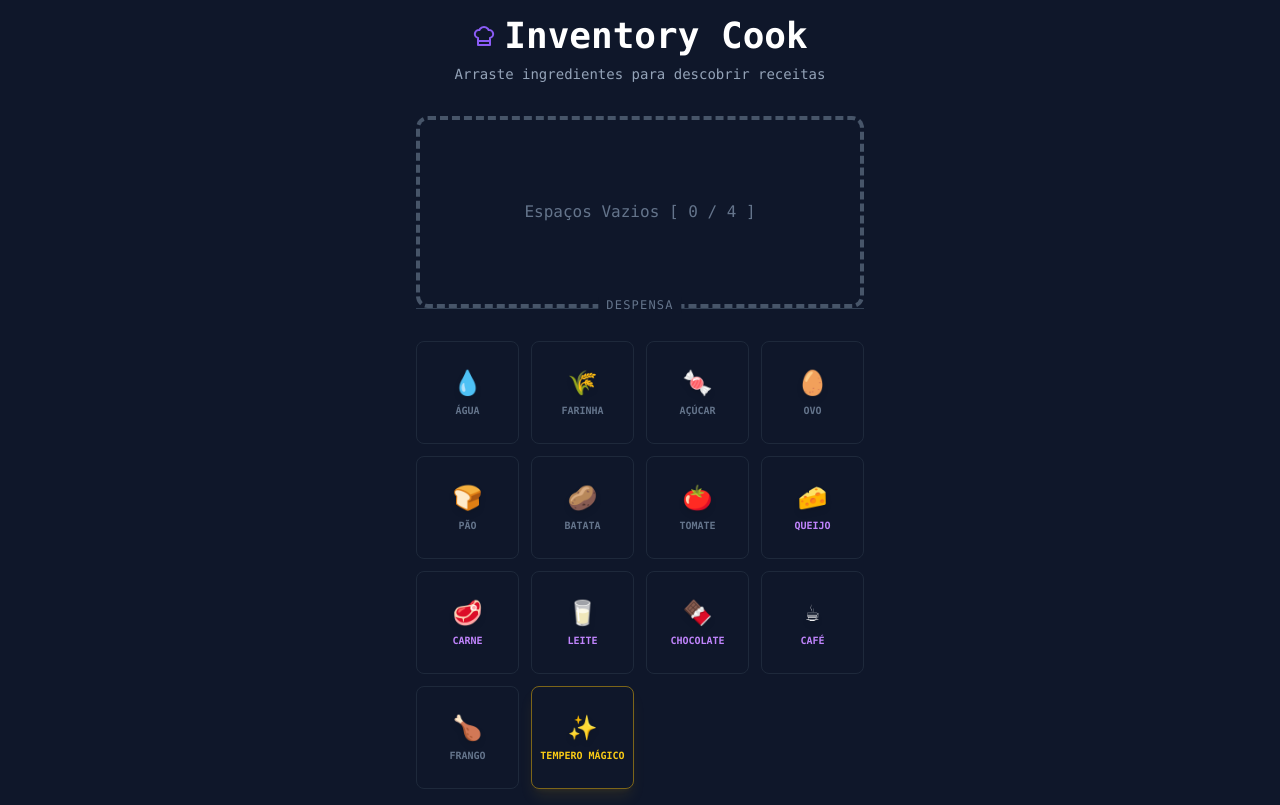
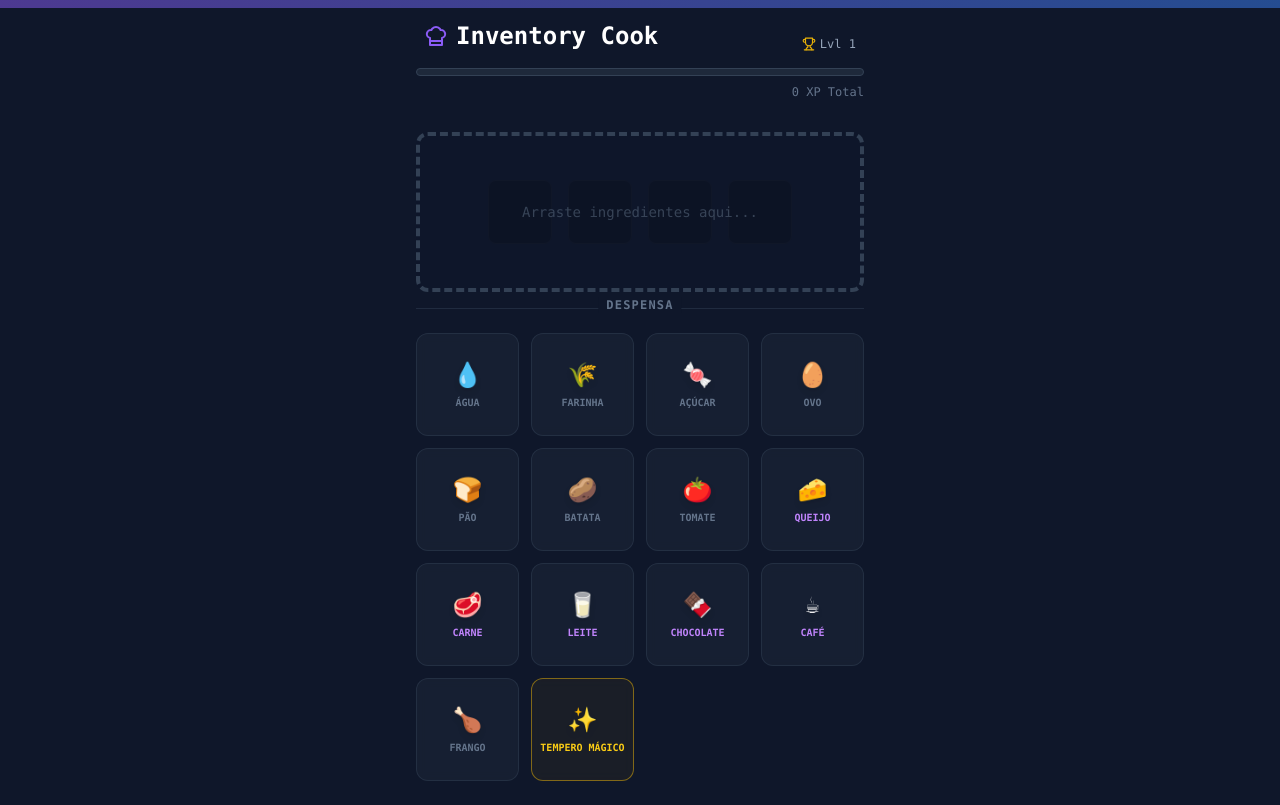
Before and after one commit to ChrisRL95/Inventory-Cook, a Next.js app: page / in a window 1280 px wide. Built offline with nearby package versions, Linux system fonts and the light colour scheme.

Commit message:
Update page.js

```diff
--- a/app/page.js
+++ b/app/page.js
@@ -1,15 +1,16 @@
 'use client';
 
 import { useState } from 'react';
-import { Sparkles, ChefHat, Trash2, Clock, BookOpen, X } from 'lucide-react';
-// Importando o novo banco de dados
+import { Sparkles, ChefHat, Trash2, Clock, BookOpen, X, Trophy } from 'lucide-react';
+import { motion, AnimatePresence } from 'framer-motion'; // Importando a mágica da animação
 import { ingredientes, receitas } from './data';
 
 export default function Home() {
   const [inventory, setInventory] = useState([]);
   const [pantry] = useState(ingredientes);
   const [craftResult, setCraftResult] = useState(null);
-  const [selectedRecipe, setSelectedRecipe] = useState(null); // Estado para o Modal
+  const [selectedRecipe, setSelectedRecipe] = useState(null);
+  const [xp, setXp] = useState(0); // Estado para o XP Acumulado
 
   // --- DRAG AND DROP ---
   const handleDragStart = (e, item, source) => {
@@ -24,8 +25,6 @@ export default function Home() {
 
     if (source === 'inventory') return;
     if (inventory.length >= 4) return;
-
-    // Evita duplicatas exatas se desejar (opcional)
     if (inventory.some(i => i.id === itemData.id)) return;
 
     const newInventory = [...inventory, itemData];
@@ -37,7 +36,6 @@ export default function Home() {
     e.preventDefault();
     const source = e.dataTransfer.getData('source');
 
-    // Se soltar na loja vindo do inventário, remove o item
     if (source === 'inventory') {
       const itemData = JSON.parse(e.dataTransfer.getData('item'));
       const indexToRemove = inventory.findIndex(i => i.id === itemData.id);
@@ -52,85 +50,129 @@ export default function Home() {
 
   const allowDrop = (e) => e.preventDefault();
 
-  // --- LÓGICA DE CRAFTING ---
+  // --- LÓGICA ---
   const checkRecipes = (currentInventory) => {
     const invIds = currentInventory.map(i => i.id);
-
-    // Busca no arquivo data.js
     const found = receitas.find(recipe => {
-      // Verifica se tem TODOS os ingredientes necessários
       const hasAllIngredients = recipe.ingredients.every(ing => invIds.includes(ing));
-      // Verifica se não tem ingredientes sobrando (Match Exato)
       const isExactMatch = recipe.ingredients.length === invIds.length;
-
       return hasAllIngredients && isExactMatch;
     });
-
     setCraftResult(found || null);
   };
 
+  // Função para "Consumir" a receita e ganhar XP
+  const handleCraftComplete = () => {
+    if (craftResult) {
+      setXp(prev => prev + craftResult.xp);
+      setSelectedRecipe(craftResult);
+      // Opcional: Limpar inventário após craftar
+      // setInventory([]);
+      // setCraftResult(null);
+    }
+  };
+
   return (
-    <main className="flex min-h-screen flex-col items-center justify-center p-4 bg-rpg-bg text-white font-mono relative">
+    <main className="flex min-h-screen flex-col items-center justify-center p-4 bg-rpg-bg text-white font-mono relative overflow-hidden">
 
-      {/* HEADER */}
-      <header className="mb-8 text-center">
-        <h1 className="text-4xl font-bold flex items-center justify-center gap-2">
+      {/* BACKGROUND DECORATION (Vibe Coding) */}
+      <div className="absolute top-0 left-0 w-full h-2 bg-gradient-to-r from-rpg-accent to-blue-500 opacity-50"></div>
+
+      {/* HEADER & XP BAR */}
+      <header className="mb-8 text-center w-full max-w-md">
+        <div className="flex justify-between items-end mb-4 px-2">
+            <h1 className="text-2xl font-bold flex items-center gap-2">
             <ChefHat className="text-rpg-accent" /> Inventory Cook
             </h1>
-        <p className="text-slate-400 text-sm mt-2">Arraste ingredientes para descobrir receitas</p>
+            <div className="text-xs text-slate-400 flex items-center gap-1">
+                <Trophy size={14} className="text-yellow-500"/> Lvl {Math.floor(xp / 100) + 1}
+            </div>
+        </div>
+
+        {/* Barra de XP */}
+        <div className="w-full h-2 bg-slate-800 rounded-full overflow-hidden mb-2 border border-slate-700">
+            <motion.div
+                className="h-full bg-gradient-to-r from-rpg-accent to-purple-400"
+                initial={{ width: 0 }}
+                animate={{ width: `${Math.min((xp % 1000) / 10, 100)}%` }}
+                transition={{ type: "spring", stiffness: 50 }}
+            />
+        </div>
+        <p className="text-slate-500 text-xs text-right">{xp} XP Total</p>
       </header>
 
       {/* ÁREA DE CRAFTING (INVENTÁRIO) */}
       <div
         className={`
-          relative w-full max-w-md h-48 rounded-xl border-4 border-dashed transition-all duration-300 flex items-center justify-center gap-4 p-4
-          ${inventory.length > 0 ? 'border-rpg-accent bg-slate-800/50' : 'border-slate-600 bg-slate-900'}
+          relative w-full max-w-md h-40 rounded-xl border-4 border-dashed transition-all duration-300 flex items-center justify-center gap-4 p-4 mb-4
+          ${inventory.length > 0 ? 'border-rpg-accent bg-slate-800/30' : 'border-slate-700 bg-slate-900/50'}
         `}
         onDrop={handleDropOnInventory}
         onDragOver={allowDrop}
       >
+        {/* SLOTS VAZIOS (Visual RPG) */}
+        <div className="absolute inset-0 flex items-center justify-center gap-4 pointer-events-none opacity-30">
+            {[...Array(4)].map((_, i) => (
+                <div key={i} className="w-16 h-16 rounded-lg bg-black/40 shadow-inner border border-white/5"></div>
+            ))}
+        </div>
+
         {inventory.length === 0 && (
-          <span className="text-slate-500 absolute pointer-events-none">Espaços Vazios [ 0 / 4 ]</span>
+          <span className="text-slate-600 text-sm absolute pointer-events-none animate-pulse">
+            Arraste ingredientes aqui...
+          </span>
         )}
 
+        {/* ITENS COM FRAMER MOTION */}
+        <AnimatePresence>
             {inventory.map((item, index) => (
-          <div
+            <motion.div
                 key={`${item.id}-${index}`}
+                layoutId={item.id} // Animação mágica de posição
+                initial={{ scale: 0, rotate: -180 }}
+                animate={{ scale: 1, rotate: 0 }}
+                exit={{ scale: 0, opacity: 0 }}
+                whileHover={{ scale: 1.1, cursor: 'grab' }}
+                whileTap={{ scale: 0.95 }}
                 draggable
                 onDragStart={(e) => handleDragStart(e, item, 'inventory')}
-            className="w-16 h-16 bg-slate-700 rounded-lg flex items-center justify-center text-3xl cursor-grab active:cursor-grabbing hover:scale-110 transition-transform shadow-lg border-2 border-slate-500 relative z-10"
+                className="w-16 h-16 bg-slate-700 rounded-lg flex items-center justify-center text-3xl shadow-lg border-2 border-slate-500 relative z-10"
             >
                 {item.icon}
-          </div>
+            </motion.div>
             ))}
+        </AnimatePresence>
 
-        {/* BOTÃO DE RESULTADO (ABRE O MODAL) */}
+        {/* BOTÃO DE RESULTADO */}
+        <AnimatePresence>
             {craftResult && (
-          <button
-            onClick={() => setSelectedRecipe(craftResult)}
-            className="absolute -top-6 left-1/2 -translate-x-1/2 bg-green-500 text-black px-6 py-2 rounded-full font-bold animate-bounce flex items-center gap-2 shadow-[0_0_20px_rgba(34,197,94,0.6)] hover:bg-green-400 transition-colors z-20 cursor-pointer whitespace-nowrap"
+            <motion.button
+                initial={{ y: 20, opacity: 0 }}
+                animate={{ y: 0, opacity: 1 }}
+                exit={{ y: 10, opacity: 0 }}
+                whileHover={{ scale: 1.05 }}
+                onClick={handleCraftComplete} // Agora ganha XP ao clicar!
+                className="absolute -top-6 bg-green-500 text-black px-6 py-2 rounded-full font-bold flex items-center gap-2 shadow-[0_0_20px_rgba(34,197,94,0.6)] hover:bg-green-400 z-20"
             >
-            <Sparkles size={16} /> CRAFTADO: {craftResult.name} (Ver Receita)
-          </button>
+                <Sparkles size={16} /> CRAFTAR: {craftResult.name}
+            </motion.button>
             )}
+        </AnimatePresence>
       </div>
 
       {/* BOTÃO LIMPAR */}
       {inventory.length > 0 && (
         <button
-          onClick={() => {
-            setInventory([]);
-            setCraftResult(null);
-          }}
-          className="mt-4 mb-8 text-xs text-red-400 hover:text-red-300 flex items-center gap-1 transition-colors"
+          onClick={() => { setInventory([]); setCraftResult(null); }}
+          className="mb-8 text-xs text-red-400 hover:text-red-300 flex items-center gap-1 transition-colors opacity-70 hover:opacity-100"
         >
           <Trash2 size={14} /> Limpar Caldeirão
         </button>
       )}
 
-      {/* ÁREA DE SELEÇÃO (LOJA) */}
-      <div className="w-full max-w-md border-t border-slate-700 pt-8 relative">
-        <span className="absolute left-1/2 -translate-x-1/2 -top-3 bg-rpg-bg px-2 text-slate-500 text-xs uppercase tracking-widest">
+      {/* LOJA (DESPENSA) */}
+      <div className="w-full max-w-md border-t border-slate-700/50 pt-6 relative">
+        <span className="absolute left-1/2 -translate-x-1/2 -top-3 bg-rpg-bg px-2 text-slate-500 text-xs uppercase tracking-widest font-bold">
           Despensa
         </span>
 
@@ -140,41 +182,45 @@ export default function Home() {
           onDragOver={allowDrop}
         >
           {pantry.map((item) => (
-            <div
+            <motion.div
               key={item.id}
               draggable
+              layoutId={`store-${item.id}`}
+              whileHover={{ scale: 1.05, backgroundColor: 'rgba(30, 41, 59, 1)' }}
+              whileTap={{ scale: 0.95 }}
               onDragStart={(e) => handleDragStart(e, item, 'pantry')}
               className={`
-                aspect-square rounded-lg flex flex-col items-center justify-center gap-1 cursor-pointer
-                hover:bg-slate-800 transition-colors border border-slate-800
-                ${item.rarity === 'rare' ? 'border-purple-500/30' : ''}
-                ${item.rarity === 'legendary' ? 'border-yellow-500/50 shadow-lg shadow-yellow-500/10' : ''}
+                aspect-square rounded-xl flex flex-col items-center justify-center gap-1 cursor-grab active:cursor-grabbing
+                bg-slate-800/50 border border-slate-700/50 backdrop-blur-sm transition-colors
+                ${item.rarity === 'rare' ? 'border-purple-500/30 bg-purple-500/5' : ''}
+                ${item.rarity === 'legendary' ? 'border-yellow-500/50 bg-yellow-500/5' : ''}
               `}
             >
-              <span className="text-2xl drop-shadow-md">{item.icon}</span>
+              <span className="text-2xl drop-shadow-md filter">{item.icon}</span>
               <span className={`text-[10px] font-bold uppercase text-center ${
                 item.rarity === 'legendary' ? 'text-yellow-400' :
                 item.rarity === 'rare' ? 'text-purple-400' : 'text-slate-500'
               }`}>
                 {item.name}
               </span>
-            </div>
+            </motion.div>
           ))}
         </div>
       </div>
 
-      {/* --- MODAL (POPUP) --- */}
+      {/* MODAL */}
+      <AnimatePresence>
         {selectedRecipe && (
-        <div
-          className="fixed inset-0 bg-black/80 flex items-center justify-center z-50 p-4 backdrop-blur-sm"
+            <motion.div
+            initial={{ opacity: 0 }} animate={{ opacity: 1 }} exit={{ opacity: 0 }}
+            className="fixed inset-0 bg-black/80 flex items-center justify-center z-50 p-4 backdrop-blur-md"
             onClick={() => setSelectedRecipe(null)}
             >
-          <div
-            className="bg-slate-900 border border-slate-700 w-full max-w-lg rounded-2xl p-6 relative shadow-2xl animate-in fade-in zoom-in duration-300"
+            <motion.div
+                initial={{ scale: 0.8, opacity: 0 }} animate={{ scale: 1, opacity: 1 }} exit={{ scale: 0.8, opacity: 0 }}
+                className="bg-slate-900 border border-slate-700 w-full max-w-lg rounded-2xl p-6 relative shadow-2xl"
                 onClick={e => e.stopPropagation()}
             >
-
-            {/* Fechar */}
                 <button
                 onClick={() => setSelectedRecipe(null)}
                 className="absolute top-4 right-4 text-slate-400 hover:text-white"
@@ -182,20 +228,18 @@ export default function Home() {
                 <X size={24} />
                 </button>
 
-            {/* Título */}
                 <div className="text-center mb-6">
                 <span className="inline-block bg-green-500/20 text-green-400 text-xs px-3 py-1 rounded-full mb-2 uppercase tracking-wider">
-                Receita Desbloqueada
+                    Sucesso!
                 </span>
                 <h2 className="text-3xl font-bold text-white mb-1">{selectedRecipe.name}</h2>
                 <p className="text-slate-400 text-sm italic">"{selectedRecipe.desc}"</p>
                 </div>
 
-            {/* Stats */}
                 <div className="flex justify-center gap-6 mb-8 border-y border-slate-800 py-4">
                 <div className="flex items-center gap-2 text-yellow-400">
                     <Sparkles size={18} />
-                <span className="font-bold">{selectedRecipe.xp} XP</span>
+                    <span className="font-bold">+{selectedRecipe.xp} XP Ganho</span>
                 </div>
                 <div className="flex items-center gap-2 text-blue-400">
                     <Clock size={18} />
@@ -203,7 +247,6 @@ export default function Home() {
                 </div>
                 </div>
 
-            {/* Passos */}
                 <div className="space-y-4">
                 <h3 className="flex items-center gap-2 text-lg font-semibold text-white">
                     <BookOpen size={20} className="text-rpg-accent" /> Preparo
@@ -220,17 +263,16 @@ export default function Home() {
                 </ul>
                 </div>
 
-            {/* Botão Fechar Modal */}
                 <button
                 onClick={() => setSelectedRecipe(null)}
                 className="w-full mt-8 bg-rpg-accent hover:bg-violet-500 text-white font-bold py-3 rounded-xl transition-colors"
                 >
-              Equipar (Fechar)
+                Continuar Cozinhando
                 </button>
-
-          </div>
-        </div>
+            </motion.div>
+            </motion.div>
         )}
+      </AnimatePresence>
 
     </main>
   );
```
Lines whose indentation alone changed are shown as unchanged.
